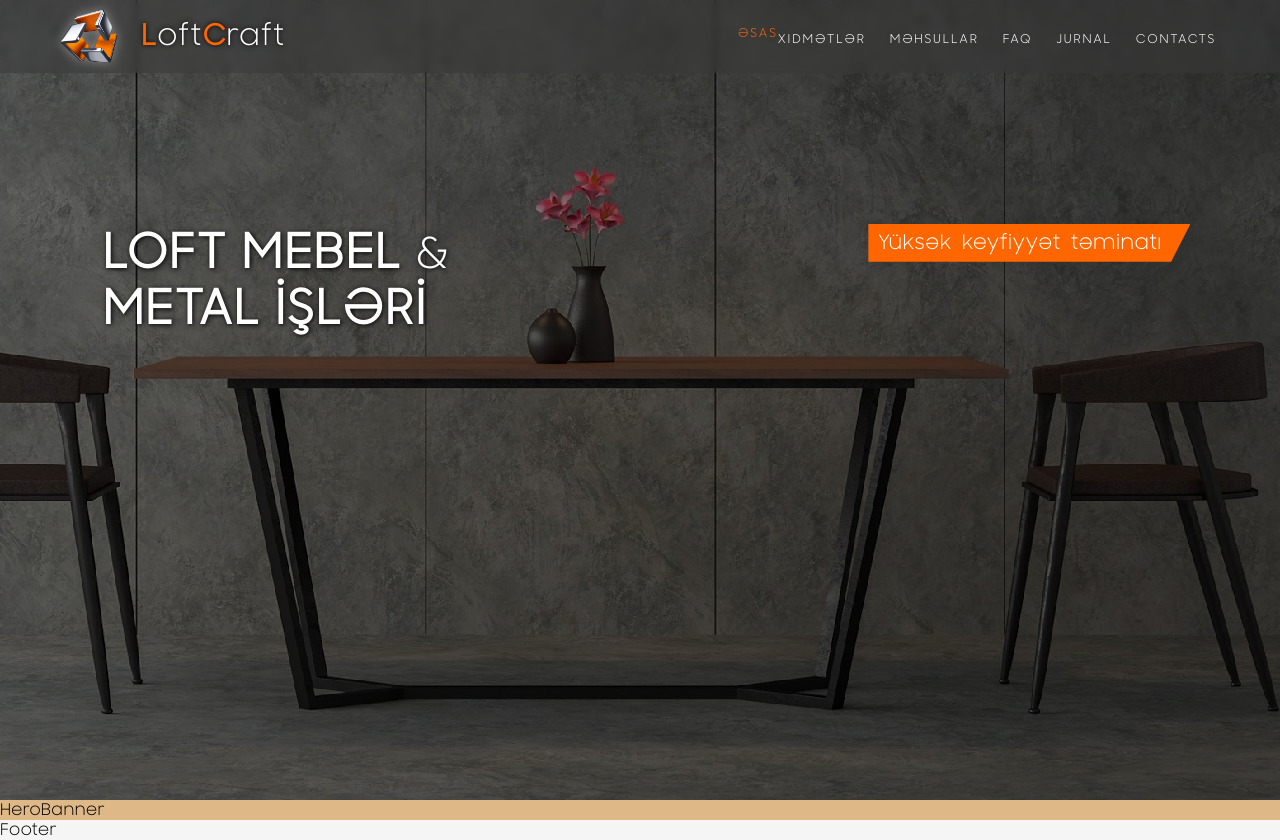
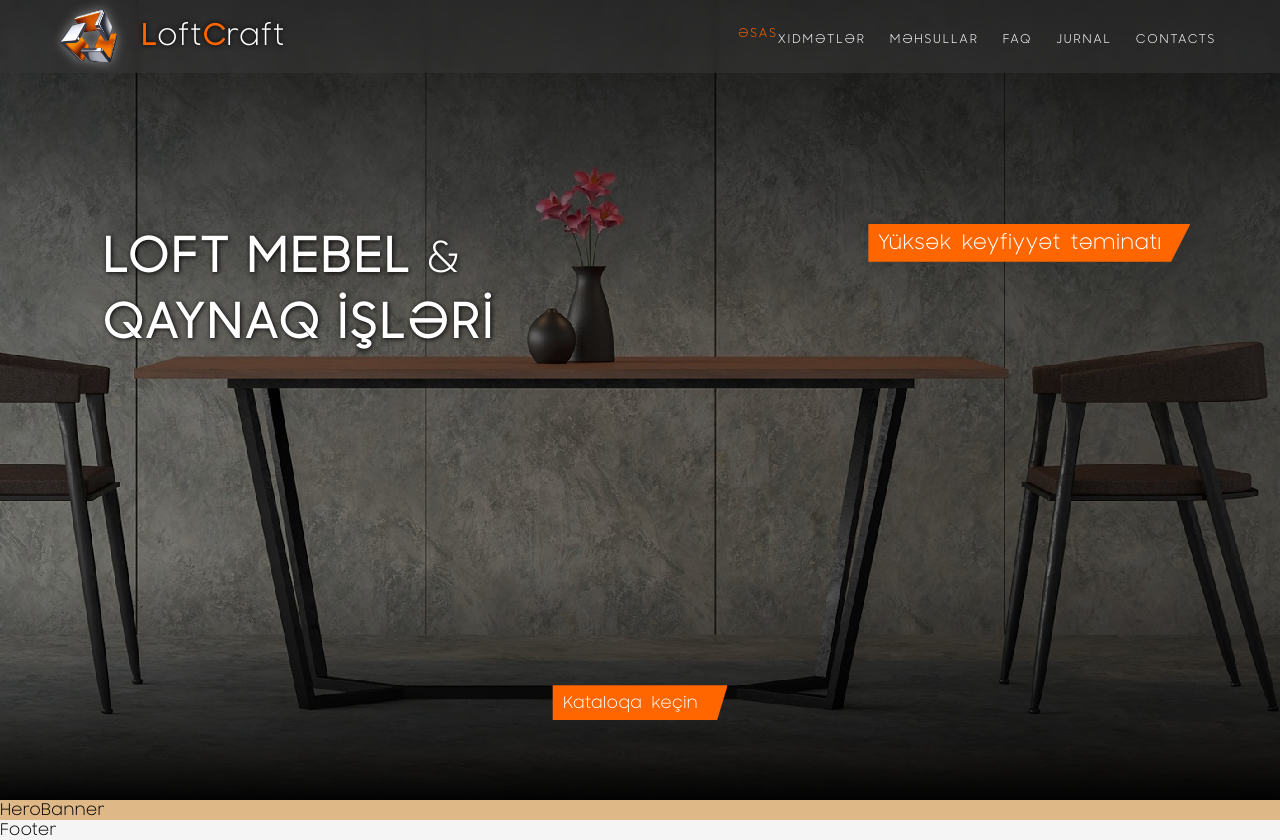
Before and after one commit to rovsenhuseynov/demirdizayn, a React (Create React App) app: page / in a window 1280 px wide. Built offline with nearby package versions, Linux system fonts and the light colour scheme.

Commit message:
Коррекция Header и установка кнопки ReusableButton

```diff
--- a/src/assets/variables.scss
+++ b/src/assets/variables.scss
@@ -22,6 +22,7 @@ $p-fz: calc(0.2vw + 0.6em);
 
 $swampColor: rgb(1, 161, 217);
 $background-color: rgb(245, 245, 245);
+$hoverStateColor: rgb(202, 81, 0);
 $activeStateColor: rgb(255, 102, 0);
 $lightНellow: rgb(255, 129, 46);
 $white: #fff;
--- a/src/globalComponents/Header/Header.jsx
+++ b/src/globalComponents/Header/Header.jsx
@@ -1,7 +1,43 @@
+// import ReusableButton from "../../reusableСomponents/Button/ReusableButton";
+// import "./Header.scss";
+// import HeaderNav from "./HeaderNav/HeaderNav";
+
+// const Header = () => {
+//   return (
+//     <div className="header">
+//       <HeaderNav />
+//       <div className="header__title">
+//         <h1 className="header__main-title">
+//           Loft Mebel <span className="no-transform">&</span>
+//           <br />
+//           Qaynaq İşlərİ
+//         </h1>
+//         <div className="header__subtitle-clip">
+//           <p className="header__subtitle">Yüksək keyfiyyət təminatı</p>
+//         </div>
+//       </div>
+
+//       <div className="header__button-wrapper">
+//         <ReusableButton>Kataloqa keçin</ReusableButton>
+//       </div>
+//     </div>
+//   );
+// };
+
+// export default Header;
+
+import { useNavigate } from "react-router-dom";
+import ReusableButton from "../../reusableСomponents/Button/ReusableButton";
 import "./Header.scss";
 import HeaderNav from "./HeaderNav/HeaderNav";
 
 const Header = () => {
+  const navigate = useNavigate();
+
+  const handleNavigate = () => {
+    navigate("/products");
+  };
+
   return (
     <div className="header">
       <HeaderNav />
@@ -9,11 +45,15 @@ const Header = () => {
         <h1 className="header__main-title">
           Loft Mebel <span className="no-transform">&</span>
           <br />
-          Metal İşlərİ
+          Qaynaq İşlərİ
         </h1>
         <div className="header__subtitle-clip">
           <p className="header__subtitle">Yüksək keyfiyyət təminatı</p>
         </div>
+      </div>
+
+      <div className="header__button-wrapper">
+        <ReusableButton onClick={handleNavigate}>Kataloqa keçin</ReusableButton>
       </div>
     </div>
   );
--- a/src/globalComponents/Header/Header.scss
+++ b/src/globalComponents/Header/Header.scss
@@ -2,7 +2,14 @@
 
 .header {
   position: relative;
-  background: linear-gradient(rgba(0, 0, 0, 0.6), rgba(0, 0, 0, 0.6)),
+  background: linear-gradient(
+      to bottom,
+      rgba(0, 0, 0, 0.8) 0%,
+      rgba(0, 0, 0, 0.4) 40%,
+      rgba(0, 0, 0, 0.5) 70%,
+      rgba(0, 0, 0, 0.76) 85%,
+      rgba(0, 0, 0, 0.98) 100%
+    ),
     url(../../assets/images/backgrounds/1_n.jpg);
   background-repeat: no-repeat;
   background-position: center;
@@ -12,7 +19,14 @@
   overflow-x: hidden;
 
   @media (max-width: 1368px) {
-    background: linear-gradient(rgba(0, 0, 0, 0.5), rgba(0, 0, 0, 0.5)),
+    background: linear-gradient(
+        to bottom,
+        rgba(0, 0, 0, 0.8) 0%,
+        rgba(0, 0, 0, 0.4) 40%,
+        rgba(0, 0, 0, 0.3) 70%,
+        rgba(0, 0, 0, 0.56) 85%,
+        rgba(0, 0, 0, 0.98) 100%
+      ),
       url(../../assets/images/backgrounds/3_n.jpg);
     background-repeat: no-repeat;
     background-size: cover;
@@ -33,7 +47,7 @@
     @media (max-width: 768px) {
       flex-direction: column;
       align-items: flex-start;
-      gap: 1rem;
+      gap: 2rem;
     }
 
     @media (orientation: portrait) and (max-width: 768px) {
@@ -45,10 +59,10 @@
   &__main-title {
     color: $white;
     text-transform: uppercase;
-    letter-spacing: 2px;
+    letter-spacing: 3px;
     font-size: $font-size-h3;
     font-weight: 700;
-    line-height: 1.2;
+    line-height: 1.4;
     margin: 0;
     text-shadow: 1px 1px 5px rgb(0, 0, 0);
 
@@ -62,7 +76,7 @@
 
   &__subtitle-clip {
     background-color: $activeStateColor;
-    padding: 0.4rem 1.8rem 0.4rem .6rem;
+    padding: 0.4rem 1.8rem 0.4rem 0.6rem;
     word-spacing: 5px;
     clip-path: polygon(0 0, 100% 0, 94% 100%, 0% 100%);
     display: inline-block;
@@ -82,3 +96,19 @@
     white-space: nowrap;
   }
 }
+
+.header__button-wrapper {
+  position: absolute;
+  bottom: 10%;
+  left: 50%;
+  transform: translateX(-50%);
+
+  .reusable-button {
+    background-color: $activeStateColor;
+    color: #fff;
+    white-space: nowrap;
+    &:hover {
+      background-color: $hoverStateColor;
+    }
+  }
+}
--- a/src/reusableСomponents/Button/ReusableButton.jsx
+++ b/src/reusableСomponents/Button/ReusableButton.jsx
@@ -1,9 +1,11 @@
-import "./ReusableButton.scss"
+import "./ReusableButton.scss";
 
-const ReusableButton = () => {
+const ReusableButton = ({ children, className = "", ...props }) => {
   return (
-    <div>ReusableButton</div>
-  )
-}
+    <button className={`reusable-button ${className}`} {...props}>
+      {children}
+    </button>
+  );
+};
 
-export default ReusableButton
+export default ReusableButton;
--- a/src/reusableСomponents/Button/ReusableButton.scss
+++ b/src/reusableСomponents/Button/ReusableButton.scss
@@ -0,0 +1,12 @@
+@import "../../assets/variables.scss";
+
+.reusable-button {
+  padding: 0.4rem 1.8rem 0.4rem 0.6rem;
+  word-spacing: 5px;
+  clip-path: polygon(0 0, 100% 0, 94% 100%, 0% 100%);
+  display: inline-block;
+  margin-left: auto;
+  cursor: pointer;
+  transition: background-color 0.25s;
+  border: 1px solid transparent;
+}
```
